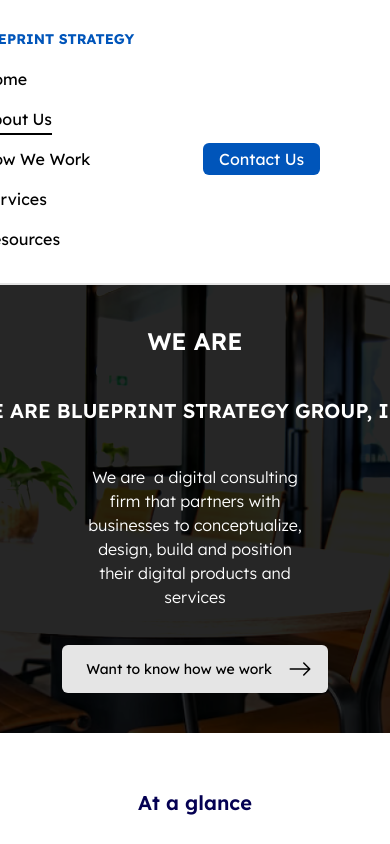
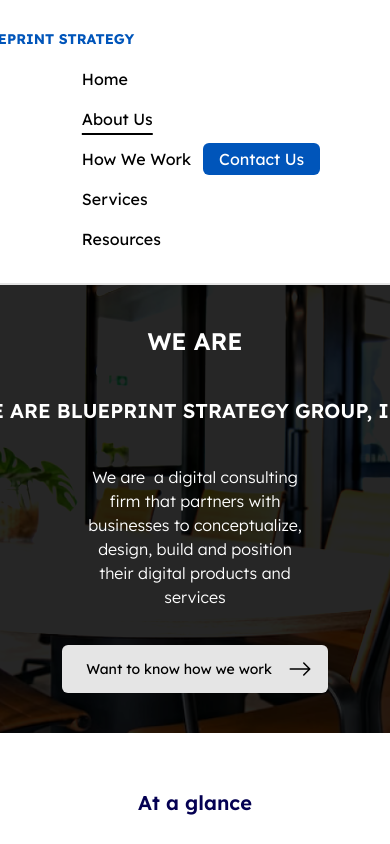
Before and after one commit to EdgarAmpiire/blueprints-web, a React (Create React App) app: page /about-us in a window 390 px wide. Shown: the top 844 px of the page. Built offline with nearby package versions, Linux system fonts and the light colour scheme; what tw-elements would draw is missing.

Commit message:
responsiveness

```diff
--- a/src/components/layout/components/Navbar.jsx
+++ b/src/components/layout/components/Navbar.jsx
@@ -7,9 +7,9 @@ import { Link } from "react-router-dom";
 
 
     return (
-      <nav className="relative flex flex-wrap items-center justify-between px-0 pt-5 ">
-        <div className="container px-0 mx-auto  md:mx-10 flex flex-wrap items-center justify-between ">
-          <div className="w-full md:w-fit relative flex justify-between">
+      <nav className="relative flex flex-wrap items-center justify-between  pt-5 w-full">
+        <div className="container px-0 mx-auto  md:mx-10 flex flex-wrap items-center justify-between w-full ">
+          <div className="w-full md:w-3/12 relative flex justify-between">
             <a
               className="text-sm font-bold leading-relaxed inline-block mr-0 py-2 whitespace-nowrap uppercase text-white"
               href="/"
@@ -27,10 +27,10 @@ import { Link } from "react-router-dom";
           </div>
 
           <div
-            className="lg:flex flex-grow items-center"
+            className="flex flex-grow items-center md:w-7/12"
             id="example-navbar-warning"
           >
-            <ul className="flex flex-col lg:flex-row list-none ml-auto">
+            <ul className="flex flex-col md:flex-row list-none ml-auto md:ml-0 md:w-fit ">
 
             <li className="nav-item">
                 <Link
@@ -106,10 +106,10 @@ import { Link } from "react-router-dom";
           </div>
 
           <div
-            className="lg:flex flex-grow items-center"
+            className="lg:flex flex-grow items-center md:w-fit"
             id="example-navbar-warning"
           >
-            <ul className="flex flex-col lg:flex-row list-none ml-auto">
+            <ul className="flex flex-col md:flex-row list-none ml-auto md:ml-0 ">
 
               <li className="nav-item">
                 <Link
```
